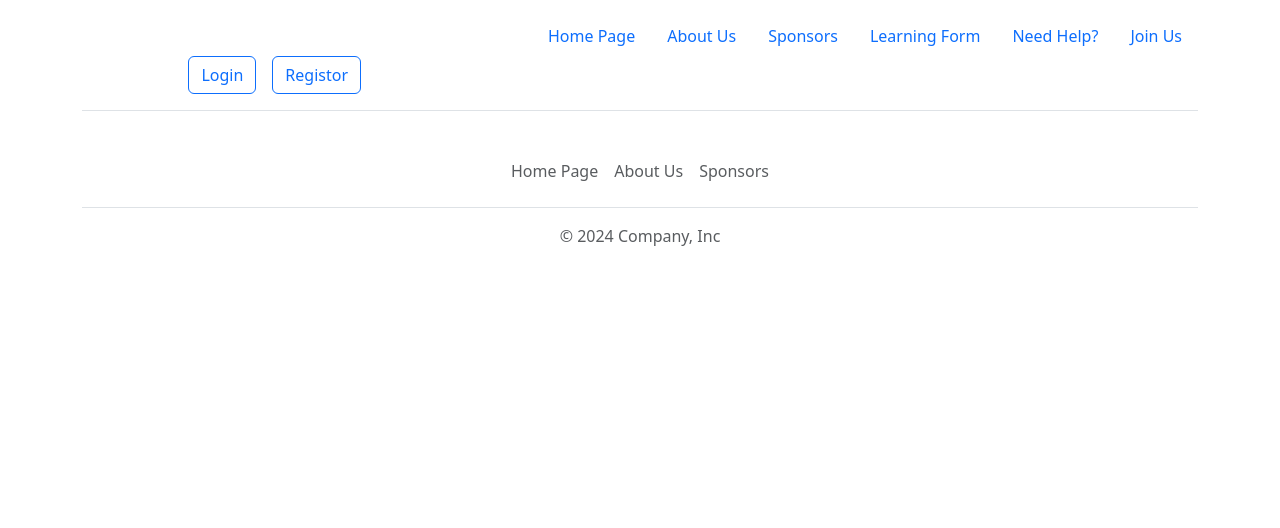
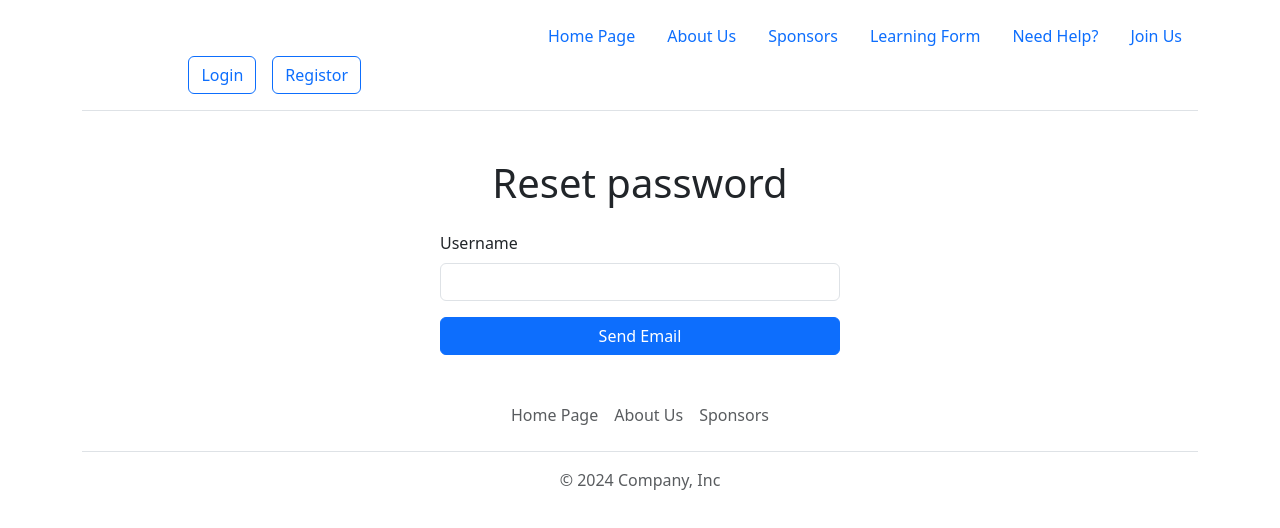
Before and after one commit to dong749/FIT5032_Ass_Xuong-Ren_33614482, a Vue app: page /authentication/reset in a window 1280 px wide. Shown: the top 528 px of the page. Built offline with nearby package versions, Linux system fonts and the light colour scheme; no server answers.

Commit message:
Reset password function

```diff
--- a/index.js
+++ b/index.js
@@ -1,4 +1,5 @@
 import LoginView from '@/components/authentication/LoginView.vue'
+import PasswordResetView from '@/components/authentication/PasswordResetView.vue'
 import RegisterView from '@/components/authentication/RegisterView.vue'
 import HomePageView from '@/components/HomePageView.vue'
 import AboutPage from '@/components/views/AboutPage.vue'
@@ -48,6 +49,11 @@ const routes = [
     path: '/authentication/registor',
     name: 'Registor',
     component: RegisterView
+  },
+  {
+    path: '/authentication/reset',
+    name: 'Reset',
+    component: PasswordResetView
   }
 ]
 
--- a/src/components/NavBar.vue
+++ b/src/components/NavBar.vue
@@ -91,6 +91,33 @@
   </nav> -->
 </template>
 
-<script setup></script>
+<script setup>
+import { getAuth, onAuthStateChanged, signOut } from 'firebase/auth'
+
+var isLogin = false
+
+// https://firebase.google.com/docs/reference/js/auth.user
+onAuthStateChanged(getAuth(), (user) => {
+  if (user) {
+    // User is signed in, see docs for a list of available properties
+    // ...
+    isLogin = true
+  } else {
+    console.log('user has been logged out')
+  }
+})
+
+const finishSignOut = () => {
+  if (isLogin) {
+    signOut(getAuth())
+      .then(() => {
+        // Sign-out successful.
+      })
+      .catch((error) => {
+        console.log(error.message)
+      })
+  }
+}
+</script>
 
 <style scoped></style>
--- a/src/components/authentication/LoginView.vue
+++ b/src/components/authentication/LoginView.vue
@@ -10,7 +10,7 @@
           id="username"
           name="username"
           @blur="validateUsername(true)"
-          @input="validatePassword(false)"
+          @input="validateUsername(false)"
           v-model="formData.username"
         />
         <div v-if="errors.username" class="text-danger">{{ errors.username }}</div>
@@ -56,6 +56,9 @@
         >
         to sign up
       </p>
+      <router-link class="nav-link text-primary text-center" to="/authentication/reset"
+        >Password reset</router-link
+      >
     </div>
   </div>
 </template>
--- /dev/null
+++ b/src/components/authentication/PasswordResetView.vue
@@ -0,0 +1,74 @@
+<template>
+  <div class="container mt-5 d-flex flex-column justify-content-center align-items-center">
+    <h1 class="text-center mb-4">Reset password</h1>
+    <form class="w-100" style="max-width: 400px" @submit.prevent="sendEmailtoResetPassword">
+      <div class="mb-3">
+        <label for="username" class="form-label">Username</label>
+        <input
+          type="text"
+          class="form-control"
+          id="username"
+          name="username"
+          @blur="validateUsername(true)"
+          v-model="formData.username"
+        />
+        <div v-if="errors.username" class="text-danger">{{ errors.username }}</div>
+      </div>
+      <button type="submit" class="btn btn-primary w-100">Send Email</button>
+    </form>
+  </div>
+</template>
+
+<script setup>
+import { getAuth, sendPasswordResetEmail } from 'firebase/auth'
+import { ref } from 'vue'
+import { useRouter } from 'vue-router'
+
+const router = useRouter()
+
+const formData = ref({
+  username: ''
+})
+
+const errors = ref({
+  username: null
+})
+
+const validateUsername = (blur) => {
+  const gmailRegex = /^[a-zA-Z0-9._%+-]+@gmail\.com$/
+  if (formData.value.username.length < 3) {
+    if (blur) {
+      errors.value.username = 'username must be more than 3 characters.'
+    }
+  } else if (!gmailRegex.test(formData.value.username)) {
+    if (blur) {
+      errors.value.username = 'Gmail format is invalid'
+    }
+  } else {
+    errors.value.username = null
+  }
+}
+
+const sendEmailtoResetPassword = () => {
+  const auth = getAuth()
+  validateUsername(true)
+  if (!errors.value.username) {
+    sendPasswordResetEmail(auth, formData.value.username)
+      .then(() => {
+        // Password reset email sent!
+        // ..
+        console.log('Password reset email sent!')
+        alert('Password reset email sent!')
+        router.push('/authentication/login')
+      })
+      .catch((error) => {
+        const errorCode = error.code
+        const errorMessage = error.message
+        alert(errorCode, errorMessage)
+        // ..
+      })
+  }
+}
+</script>
+
+<style scoped></style>
```
